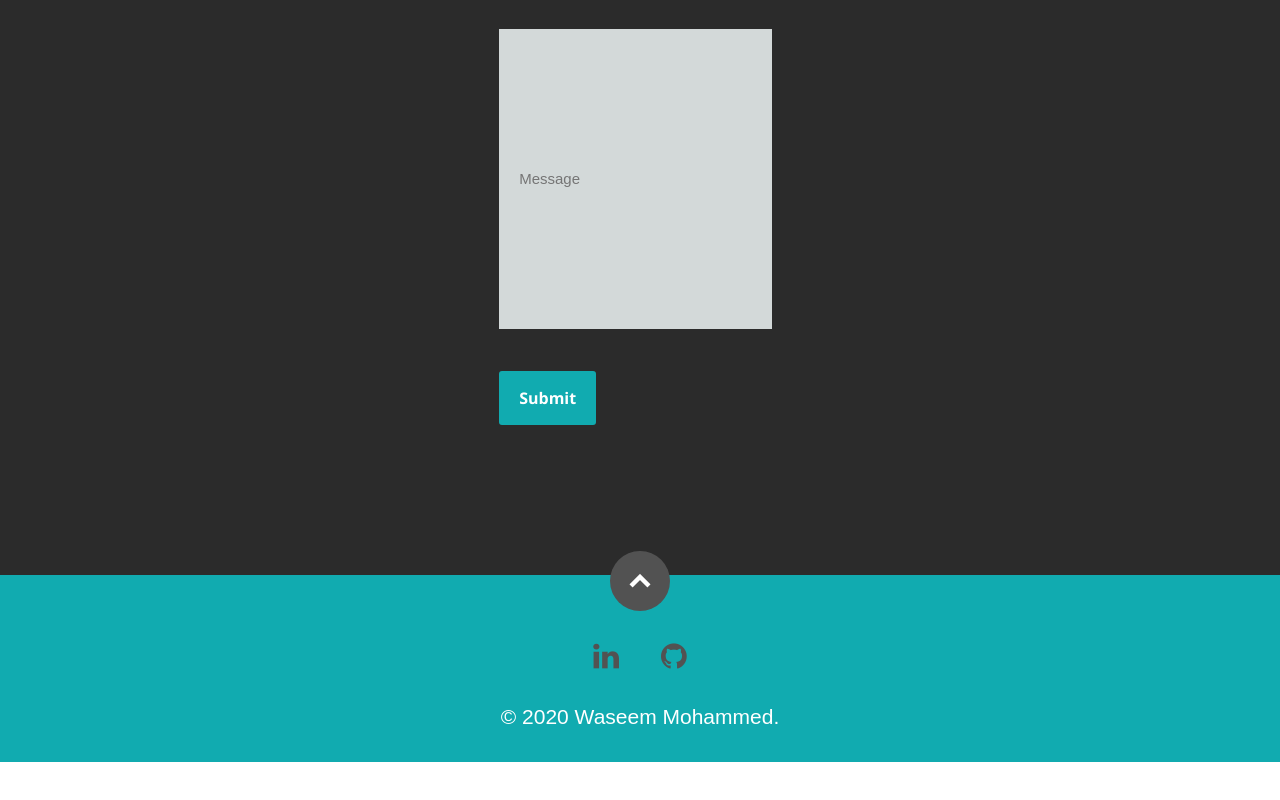
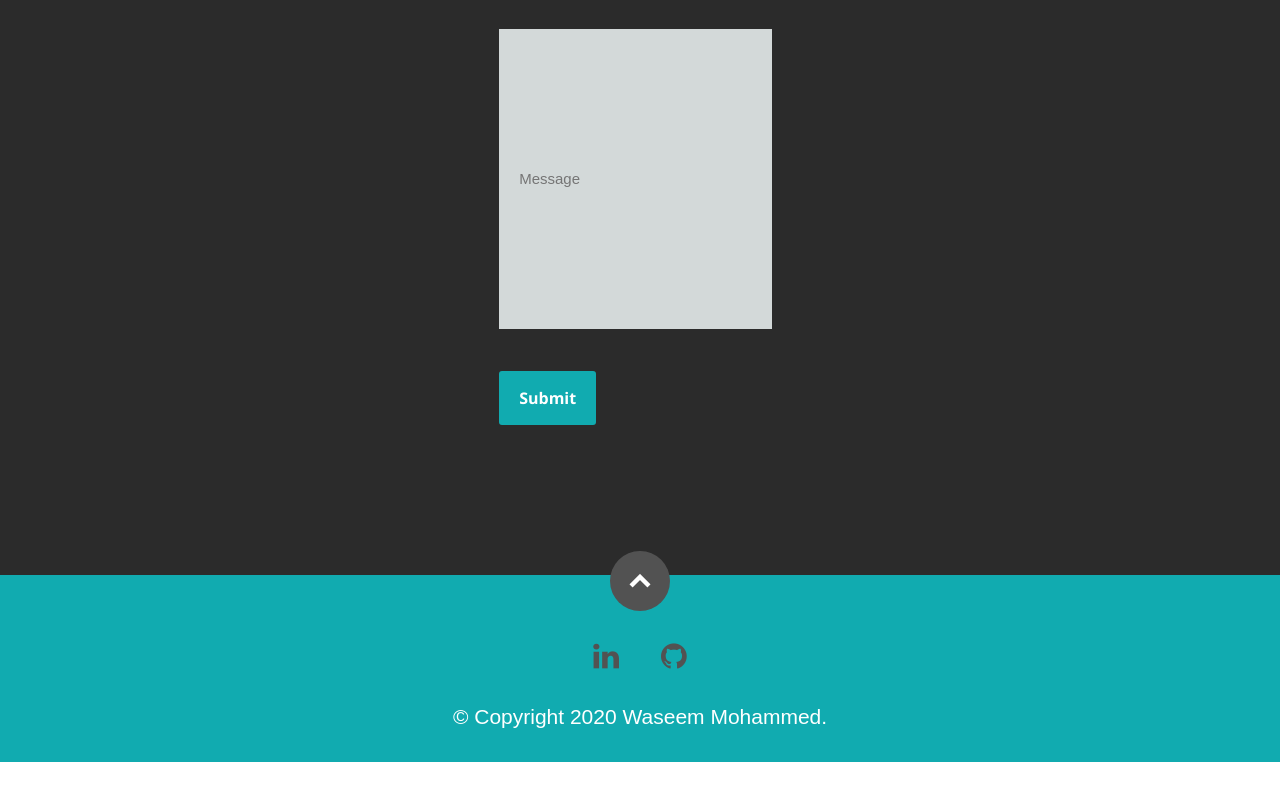
Before and after one commit to akram185/waseem-mohammed-portfolio, a React (Create React App) app: page / in a window 1280 px wide. Shown: the part 5756-6556 px from the top of the page. Built offline with nearby package versions, Linux system fonts and the light colour scheme.

Commit message:
copyright

```diff
--- a/src/components/Footer.js
+++ b/src/components/Footer.js
@@ -20,7 +20,7 @@ export default class Footer extends Component {
                   )
                 })}
             </ul>
-            <p className='wm-copyright'>© 2020 Waseem Mohammed.</p>
+            <p className='wm-copyright'>© Copyright 2020 Waseem Mohammed.</p>
           </div>
 
           <div id="go-top">
```
